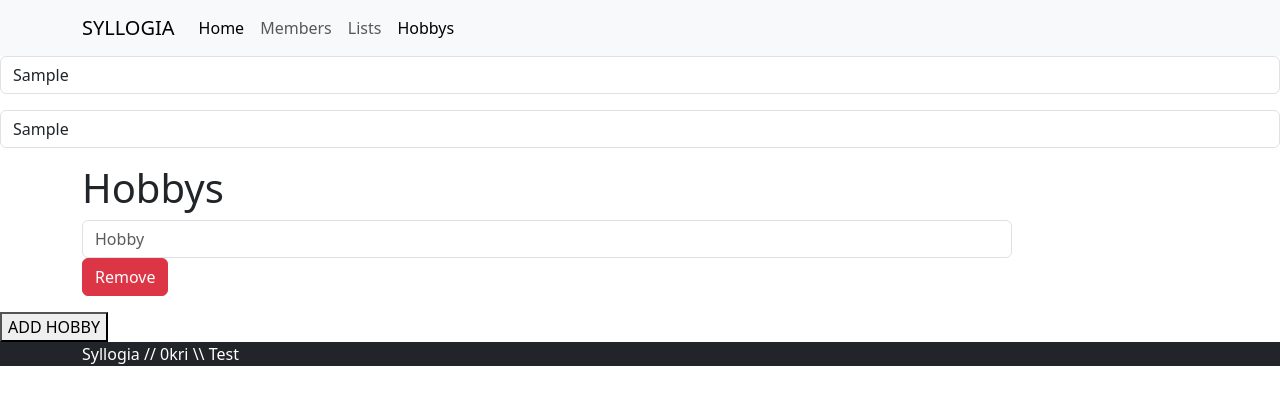
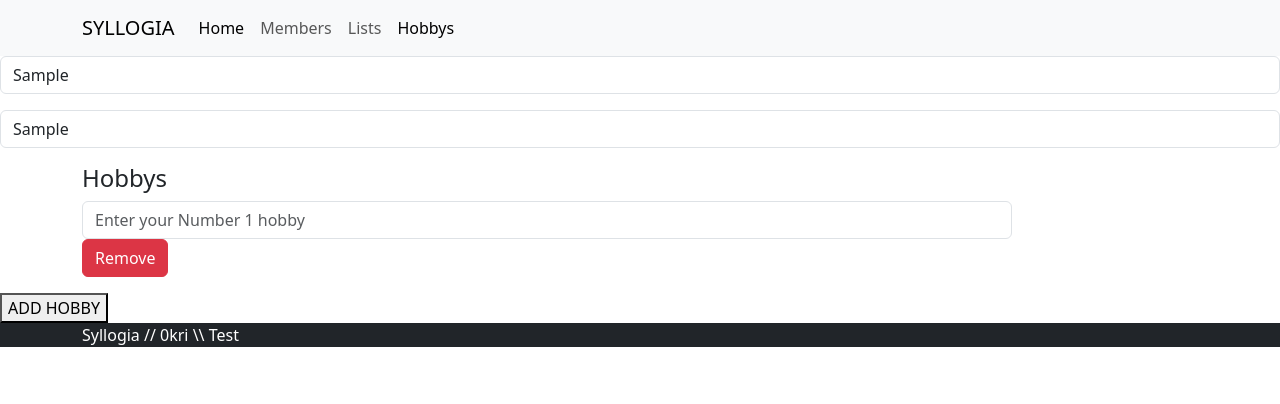
Before and after one commit to 0kri/NG9, an Angular app in the folder ng9/: page /hobbys in a window 1280 px wide. Both pictures are taken after typing "Sample", "Sample" into the empty fields and a click on the button "ADD HOBBY". Shown: the top 404 px of the page. Built offline with nearby package versions, Linux system fonts and the light colour scheme.

Commit message:
placeholder changes

```diff
--- a/ng9/src/app/pages/hobbys-page/hobbys-page.component.html
+++ b/ng9/src/app/pages/hobbys-page/hobbys-page.component.html
@@ -17,10 +17,10 @@
     </div>
 
     <div class="container" formArrayName="hobbys">
-        <h1>Hobbys</h1>
+        <h4>Hobbys</h4>
         <div class="mb-3" *ngFor="let hobby of hobbys.controls; let i = index">
             <div class="col-10">
-                <input type="text" [formControlName]="i" placeholder="Hobby" class="form-control">
+                <input type="text" [formControlName]="i" placeholder="Enter your Number {{i + 1}} hobby" class="form-control">
             </div>
             <div class="col-2">
                 <button (click)="removeHobby(i)" class="btn btn-danger btn-block">Remove</button>
```
